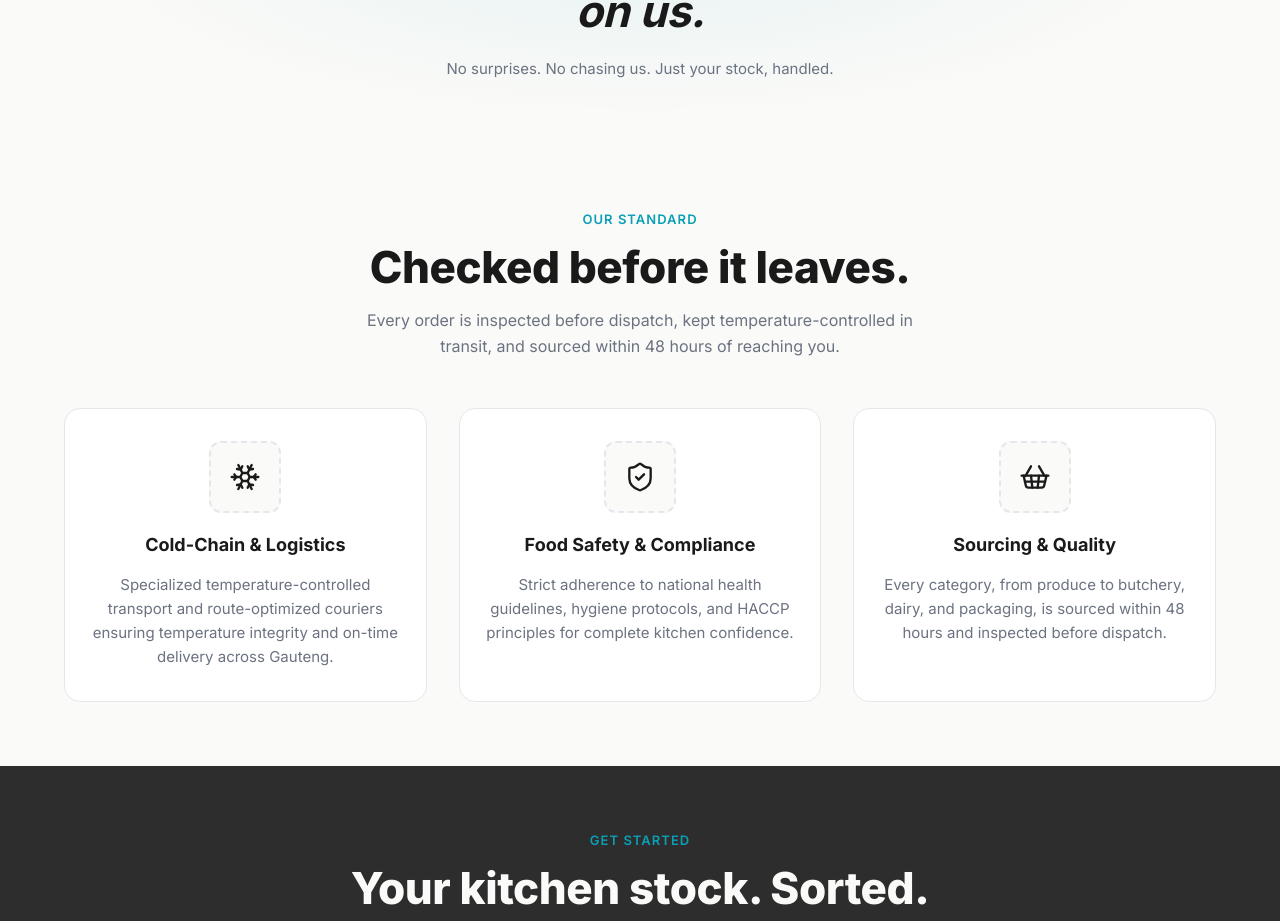
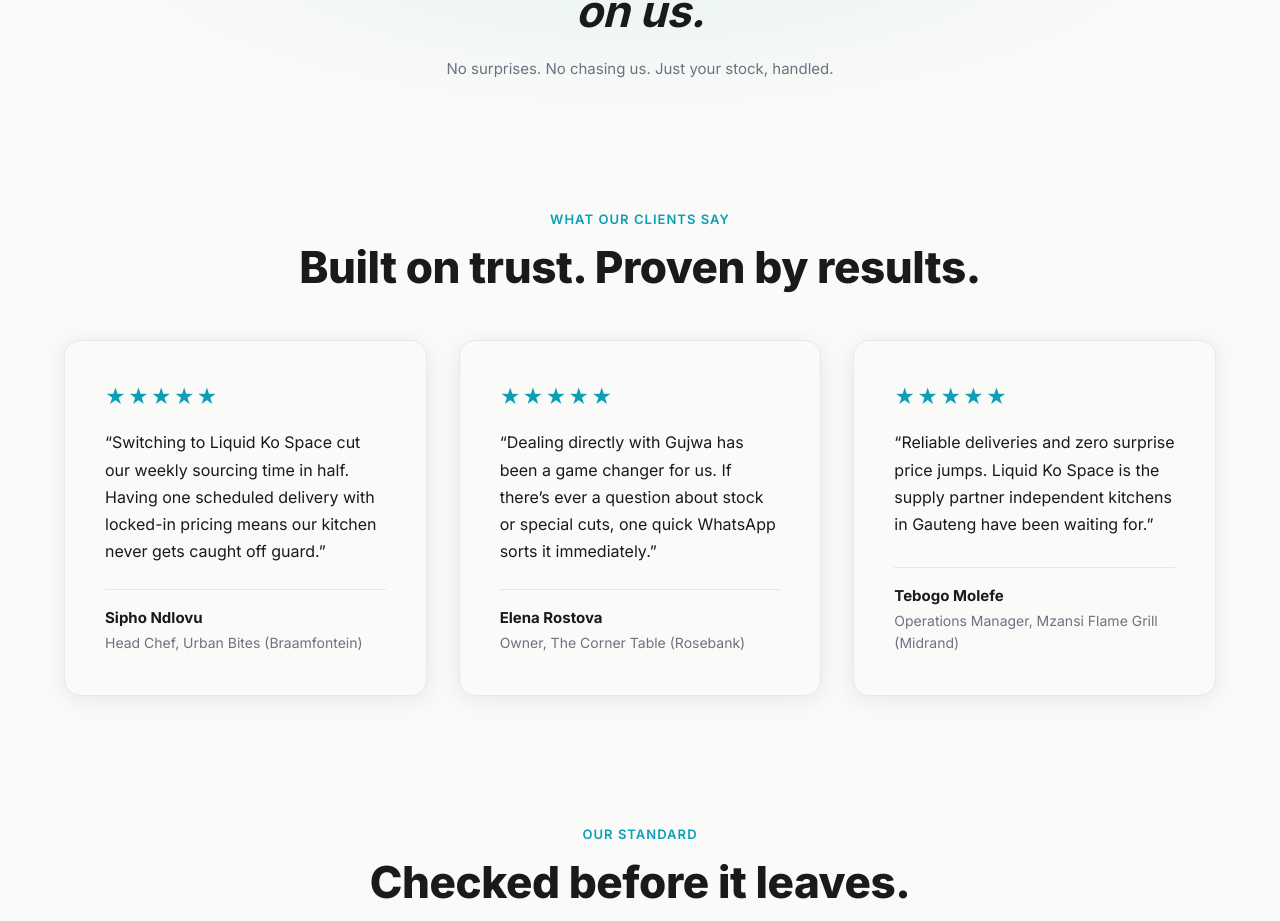
Before and after one commit to LiquidKoSpace/liquidkospace, a React (Vite) app: page / in a window 1280 px wide. Shown: the part 4045-4966 px from the top of the page. Built offline with nearby package versions, Linux system fonts and the light colour scheme.

Commit message:
review updates

```diff
--- a/src/components/home/ReviewsSection.tsx
+++ b/src/components/home/ReviewsSection.tsx
@@ -11,50 +11,76 @@
 export const reviewCards = [
   {
     stars: 5,
-    quote: '[PLACEHOLDER — replace with real client quote before launch]',
-    name: '[Client Name]',
-    title: '[Business Name, Location]',
+    quote:
+      'Switching to Liquid Ko Space cut our weekly sourcing time in half. Having one scheduled delivery with locked-in pricing means our kitchen never gets caught off guard.',
+    name: 'Sipho Ndlovu',
+    title: 'Head Chef, Urban Bites (Braamfontein)',
   },
   {
     stars: 5,
-    quote: '[PLACEHOLDER — replace with real client quote before launch]',
-    name: '[Client Name]',
-    title: '[Business Name, Location]',
+    quote:
+      'Dealing directly with Gujwa has been a game changer for us. If there’s ever a question about stock or special cuts, one quick WhatsApp sorts it immediately.',
+    name: 'Elena Rostova',
+    title: 'Owner, The Corner Table (Rosebank)',
   },
   {
     stars: 5,
-    quote: '[PLACEHOLDER — replace with real client quote before launch]',
-    name: '[Client Name]',
-    title: '[Business Name, Location]',
+    quote:
+      'Reliable deliveries and zero surprise price jumps. Liquid Ko Space is the supply partner independent kitchens in Gauteng have been waiting for.',
+    name: 'Tebogo Molefe',
+    title: 'Operations Manager, Mzansi Flame Grill (Midrand)',
   },
 ];
 
 export default function ReviewsSection() {
-  // HIDDEN — Do not render on launch.
-  // Remove 'return null' and uncomment the JSX below to activate.
-  return null;
-
-  /*
   return (
     <section id="reviews" className="section bg-paper">
       <div className="container text-center">
         <p className="eyebrow">WHAT OUR CLIENTS SAY</p>
-        <h2 className="h2" style={{ marginBottom: '56px' }}>Built on trust. Proven by results.</h2>
+        <h2 className="h2" style={{ marginBottom: '48px' }}>Built on trust. Proven by results.</h2>
 
         <div className="grid-3">
           {reviewCards.map((review, i) => (
-            <div className="card" key={i} style={{ textAlign: 'left' }}>
-              <div className="stars">{'★'.repeat(review.stars)}</div>
-              <p style={{ color: '#1A1A1A', fontSize: '16px', lineHeight: '1.7', marginBottom: '24px' }}>
-                {review.quote}
-              </p>
-              <p style={{ fontWeight: 700, fontSize: '15px', color: '#1A1A1A' }}>{review.name}</p>
-              <p style={{ fontSize: '14px', color: '#6B7280' }}>{review.title}</p>
+            <div
+              className="card"
+              key={i}
+              style={{
+                textAlign: 'left',
+                display: 'flex',
+                flexDirection: 'column',
+                justifyContent: 'space-between',
+              }}
+            >
+              <div>
+                <div
+                  className="stars"
+                  aria-label={`${review.stars} out of 5 stars`}
+                  style={{ color: 'var(--color-teal)', fontSize: '20px', letterSpacing: '2px', marginBottom: '16px' }}
+                >
+                  {'★'.repeat(review.stars)}
+                </div>
+                <p
+                  style={{
+                    color: 'var(--color-ink)',
+                    fontSize: '16px',
+                    lineHeight: '1.7',
+                    marginBottom: '24px',
+                  }}
+                >
+                  &ldquo;{review.quote}&rdquo;
+                </p>
+              </div>
+
+              <div style={{ borderTop: '1px solid var(--color-grey-mid)', paddingTop: '16px', marginTop: 'auto' }}>
+                <p style={{ fontWeight: 700, fontSize: '15px', color: 'var(--color-ink)', marginBottom: '2px' }}>
+                  {review.name}
+                </p>
+                <p style={{ fontSize: '14px', color: 'var(--color-slate)' }}>{review.title}</p>
+              </div>
             </div>
           ))}
         </div>
       </div>
     </section>
   );
-  */
 }
```
